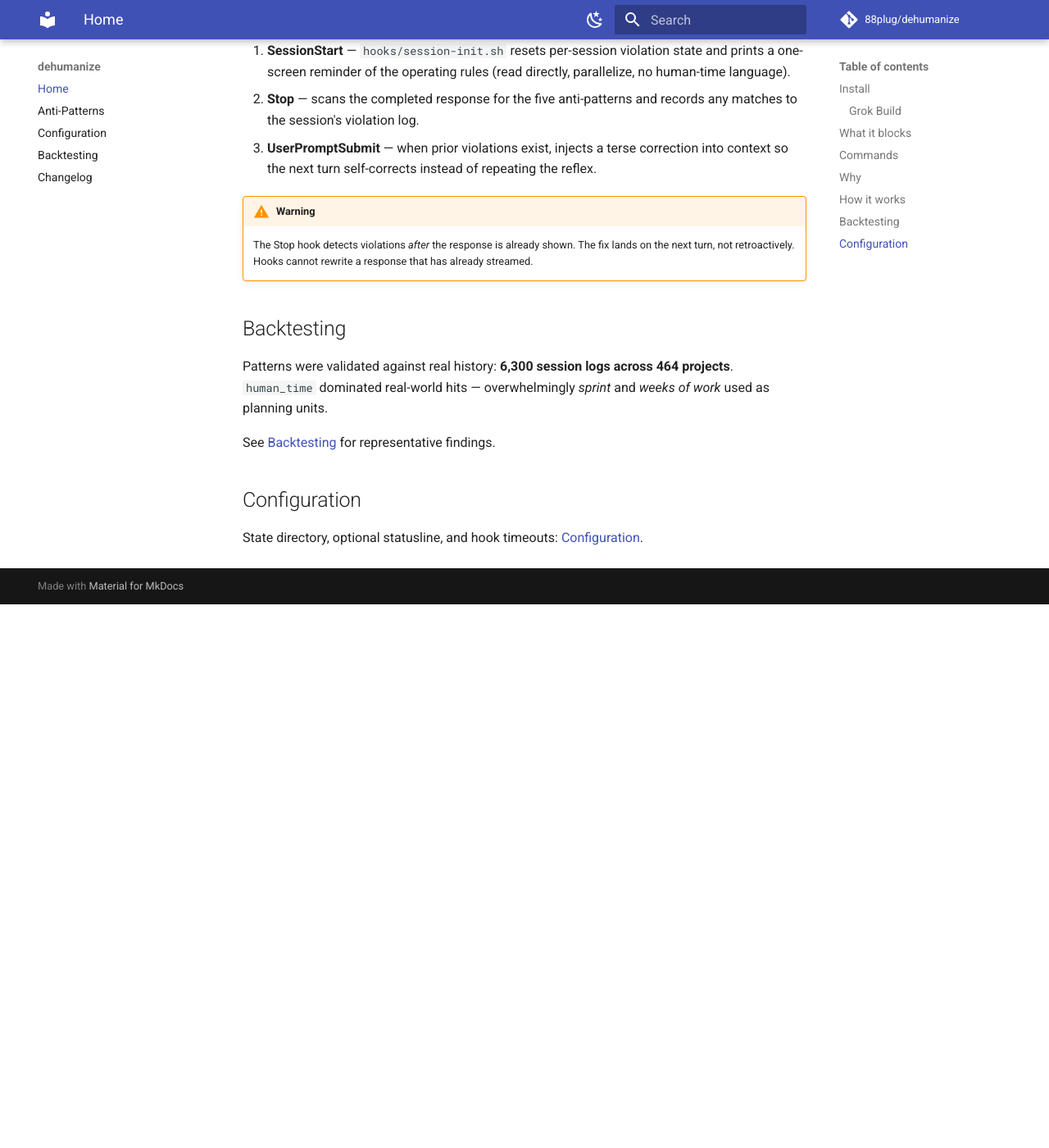
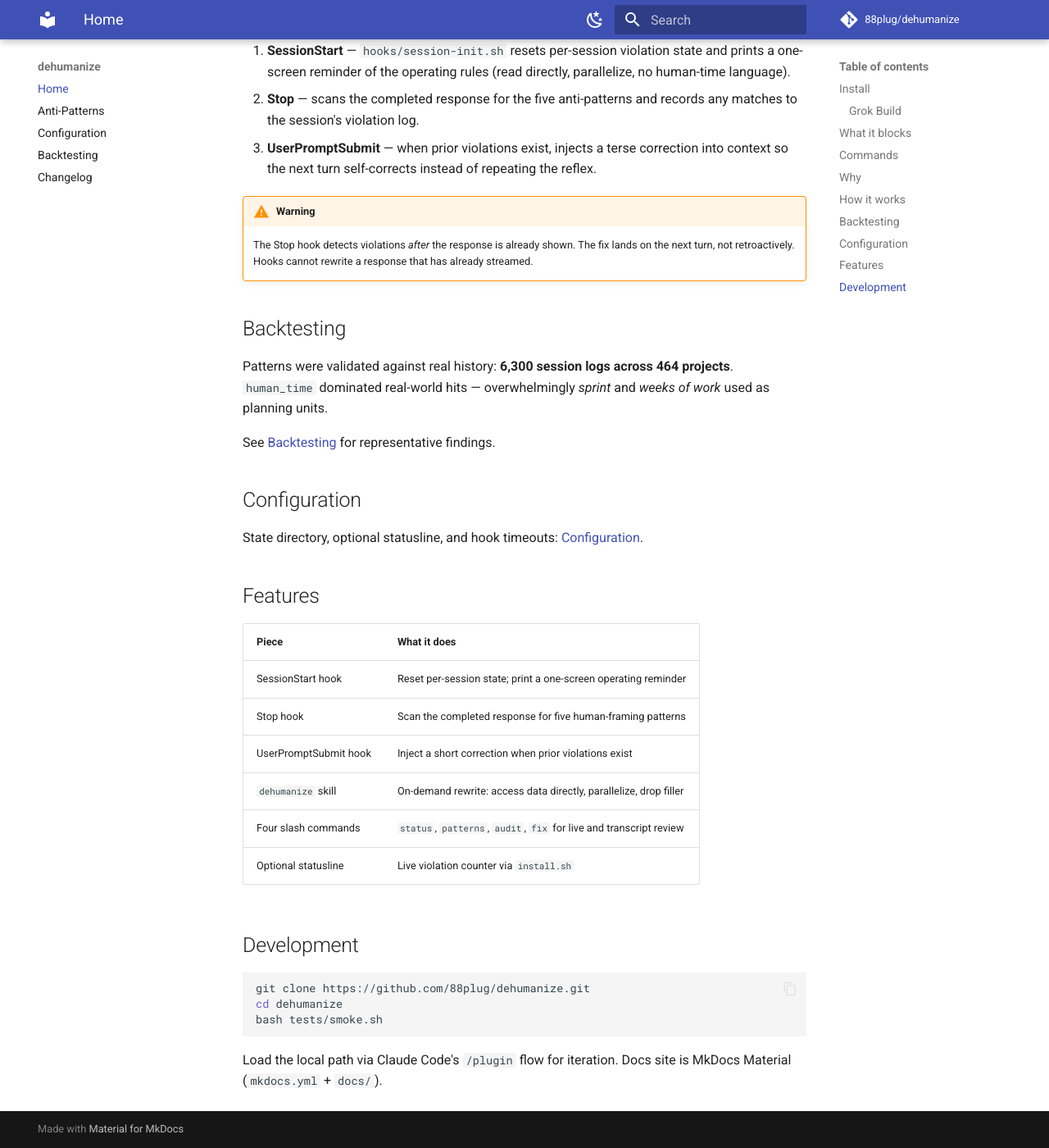
Before and after one commit to 88plug/dehumanize, an MkDocs documentation site: the page built from docs/index.md, in a window 1280 px wide and 1400 px high, scrolled down 2137 px. Shown: the whole window at 82% size. Built offline with MkDocs 1.6.1 and Material for MkDocs 9.7.7, drawn with Linux system fonts in a browser that asks for light colours; comment, search, counter and statistics services are not loaded; before the commit the page ends 2874 px from its top, so only the background shows below that.

Commit message:
docs: close soft residuals — docs/README parity + MkDocs standard
- site_description = README SEO one-liner (YAML-safe)
- edit_uri: edit/main/docs/
- docs badge + Features/Development/Metrics from README when missing
- rewrite repo-relative links to GitHub absolute for strict builds

````diff
--- a/docs/index.md
+++ b/docs/index.md
@@ -46,7 +46,7 @@ bash "$(claude plugin path dehumanize)/install.sh"
 | Serial narration (`sequential_framing`) | "first I'll X, then I'll Y, then finally Z" | Independent work should fan out in parallel, not queue up. |
 | Effort theater (`human_capacity`) | "this is complex and will take some time" | Hedging about difficulty instead of just doing the work. |
 
-Full regexes and corrections: [Anti-Patterns](patterns.md).
+Full regexes and corrections: [Anti-Patterns](https://github.com/88plug/dehumanize/blob/main/patterns.md).
 
 ## Commands
 
@@ -80,8 +80,29 @@ Three hooks, pure bash, no dependencies:
 
 Patterns were validated against real history: **6,300 session logs across 464 projects**. `human_time` dominated real-world hits — overwhelmingly *sprint* and *weeks of work* used as planning units.
 
-See [Backtesting](backtesting.md) for representative findings.
+See [Backtesting](https://github.com/88plug/dehumanize/blob/main/backtesting.md) for representative findings.
 
 ## Configuration
 
-State directory, optional statusline, and hook timeouts: [Configuration](config.md).
+State directory, optional statusline, and hook timeouts: [Configuration](https://github.com/88plug/dehumanize/blob/main/config.md).
+
+## Features
+
+| Piece | What it does |
+| --- | --- |
+| SessionStart hook | Reset per-session state; print a one-screen operating reminder |
+| Stop hook | Scan the completed response for five human-framing patterns |
+| UserPromptSubmit hook | Inject a short correction when prior violations exist |
+| `dehumanize` skill | On-demand rewrite: access data directly, parallelize, drop filler |
+| Four slash commands | `status`, `patterns`, `audit`, `fix` for live and transcript review |
+| Optional statusline | Live violation counter via `install.sh` |
+
+## Development
+
+```bash
+git clone https://github.com/88plug/dehumanize.git
+cd dehumanize
+bash tests/smoke.sh
+```
+
+Load the local path via Claude Code's `/plugin` flow for iteration. Docs site is MkDocs Material (`mkdocs.yml` + `docs/`).
--- a/mkdocs.yml
+++ b/mkdocs.yml
@@ -1,9 +1,9 @@
 site_name: dehumanize
-site_description: Makes Claude Code work like AI — not like a human in a mech suit.
+site_description: 'Claude Code plugin for AI agents — strips human-framing anti-patterns so the LLM works like AI, not a human in a mech suit.'
 site_url: https://88plug.github.io/dehumanize/
 repo_url: https://github.com/88plug/dehumanize
 repo_name: 88plug/dehumanize
-edit_uri: blob/main/docs/
+edit_uri: edit/main/docs/
 docs_dir: docs
 use_directory_urls: true
 strict: true
````
